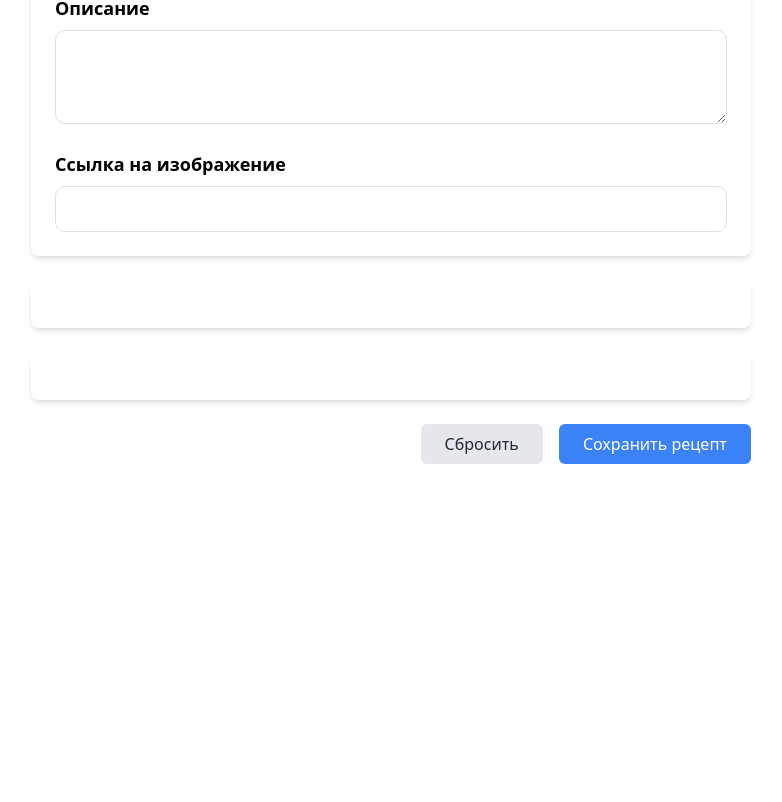
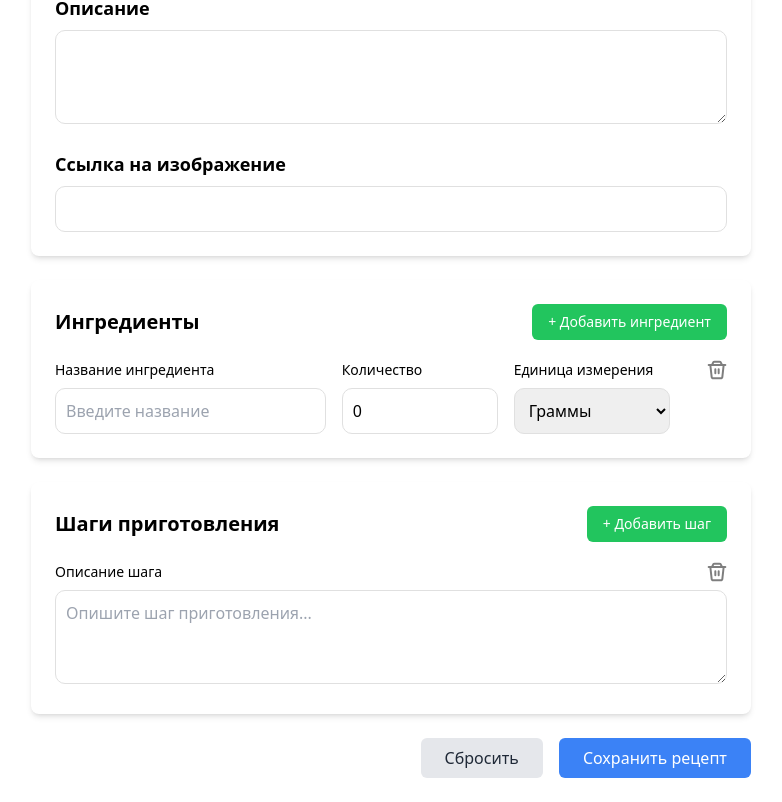
Before and after one commit to d-s-vo/nuxt4-ts-project-cbook, a Nuxt app: page /add-recipe in a window 1280 px wide. Shown: the part 370-1172 px from the top of the page, without its empty margins (249-1031 px from the left). Before the commit the page ends 858 px from the top, so only its background shows below. Built offline with nearby package versions, Linux system fonts and the light colour scheme.

Commit message:
откатил изменения. добавил новую иконку для кнопки удаления элементов формы

```diff
--- /dev/null
+++ b/components/icons/trash.vue
@@ -0,0 +1,8 @@
+<template>
+    <svg width="20" height="20" viewBox="0 0 20 20" fill="none" xmlns="http://www.w3.org/2000/svg">
+        <g clip-path="url(#clip0_4035_25324)">
+            <path d="M1.66602 5.00002H18.3327M8.33268 9.16669V13.3334M11.666 9.16669V13.3334M3.33268 5.00002H16.666L15.3493 16.85C15.3042 17.2578 15.1102 17.6347 14.8046 17.9084C14.4989 18.1821 14.103 18.3334 13.6927 18.3334H6.30602C5.89571 18.3334 5.49982 18.1821 5.19414 17.9084C4.88846 17.6347 4.69448 17.2578 4.64935 16.85L3.33268 5.00002ZM6.12018 2.62252C6.25498 2.33666 6.46827 2.09502 6.73519 1.92578C7.0021 1.75654 7.31164 1.66668 7.62768 1.66669H12.371C12.6872 1.66653 12.9969 1.75631 13.264 1.92556C13.5311 2.0948 13.7445 2.33653 13.8793 2.62252L14.9993 5.00002H4.99935L6.12018 2.62252Z" stroke="currentColor" stroke-opacity="1" stroke-width="2" stroke-linecap="round" stroke-linejoin="round"></path>
+        </g>
+        <defs><clipPath id="clip0_4035_25324"><rect width="20" height="20" fill="white"></rect></clipPath></defs>
+    </svg>
+</template>
--- a/pages/add-recipe.vue
+++ b/pages/add-recipe.vue
@@ -46,9 +46,121 @@
               </template>
             </div>
           </template>
+
+          <!-- Раздел ингредиентов -->
+          <template v-else-if="field?.type === 'ingredients'">
+            <div class="flex justify-between items-center mb-[20px]">
+              <h2 class="text-xl font-semibold">{{ field.title }}</h2>
+              <button
+                type="button"
+                @click="addIngredient"
+                class="px-4 py-2 bg-green-500 text-white rounded-md hover:bg-green-600 transition-colors text-sm"
+              >
+                + Добавить ингредиент
+              </button>
+            </div>
+
+            <div
+              v-for="(ingredient, index) in form.ingredients"
+              :key="index"
+              class="grid grid-cols-1 md:grid-cols-12 gap-4 relative  mt-[20px]"
+            >
+              <!-- Название ингредиента -->
+              <div class="md:col-span-5">
+                <div class="text-sm font-medium mb-2">Название ингредиента</div>
+                <form-input
+                  v-model="ingredient.name"
+                  type="text"
+                  placeholder="Введите название"
+                  class="w-full"
+                  required
+                />
+              </div>
+
+              <!-- Количество -->
+              <div class="md:col-span-3">
+                <div class="text-sm font-medium mb-2">Количество</div>
+                <form-input
+                  v-model="ingredient.quantity"
+                  type="number"
+                  placeholder="0"
+                  min="0"
+                  step="0.1"
+                  class="w-full"
+                  required
+                />
+              </div>
+
+              <!-- Единица измерения -->
+              <div class="md:col-span-3">
+                <div class="text-sm font-medium mb-2">Единица измерения</div>
+                <input-select
+                  v-model="ingredient.unit"
+                  :options="[
+                    { value: 'г', title: 'Граммы' },
+                    { value: 'кг', title: 'Килограммы' },
+                    { value: 'мл', title: 'Миллилитры' },
+                    { value: 'л', title: 'Литры' },
+                    { value: 'шт', title: 'Штуки' },
+                    { value: 'ст.л.', title: 'Столовые ложки' },
+                    { value: 'ч.л.', title: 'Чайные ложки' },
+                    { value: 'по вкусу', title: 'По вкусу' }
+                  ]"
+                  class="w-full"
+                />
+              </div>
+
+              <!-- Кнопка удаления -->
+              <icons-trash
+                @click="removeIngredient(index)"
+                class="absolute top-0 right-0 cursor-pointer hover:text-green-600"
+                :class="{ 'opacity-50 pointer-events-none': form.ingredients.length <= 1 }"
+              />
+            </div>
+          </template>
+
+          <template v-else-if="field?.type === 'steps'">
+            <div class="flex justify-between items-center mb-4">
+              <h2 class="text-xl font-semibold">{{ field.title }}</h2>
+              <button
+                type="button"
+                @click="addStep"
+                class="px-4 py-2 bg-green-500 text-white rounded-md hover:bg-green-600 transition-colors text-sm"
+              >
+                + Добавить шаг
+              </button>
+            </div>
+
+            <div
+              v-for="(step, index) in form.steps"
+              :key="index"
+              class="relative mt-[20px]"
+            >
+              <div class="flex items-start gap-4">
+                <!-- Поле для шага -->
+                <div class="flex-grow">
+                  <div class="text-sm font-medium mb-2">Описание шага</div>
+                  <form-input
+                    v-model="form.steps[index]"
+                    type="textarea"
+                    placeholder="Опишите шаг приготовления..."
+                    class="w-full"
+                    rows="3"
+                    required
+                  />
+                </div>
+
+                <!-- Кнопка удаления -->
+                <icons-trash
+                @click="removeStep(index)"
+                class="absolute top-0 right-0 cursor-pointer hover:text-green-600"
+                :class="{ 'opacity-50 pointer-events-none': form.ingredients.length <= 1 }"
+              />
+              </div>
+            </div>
+          </template>
         </div>
       </template>
-
       <!-- Кнопки формы -->
       <div class="flex justify-end space-x-4">
         <button
```
